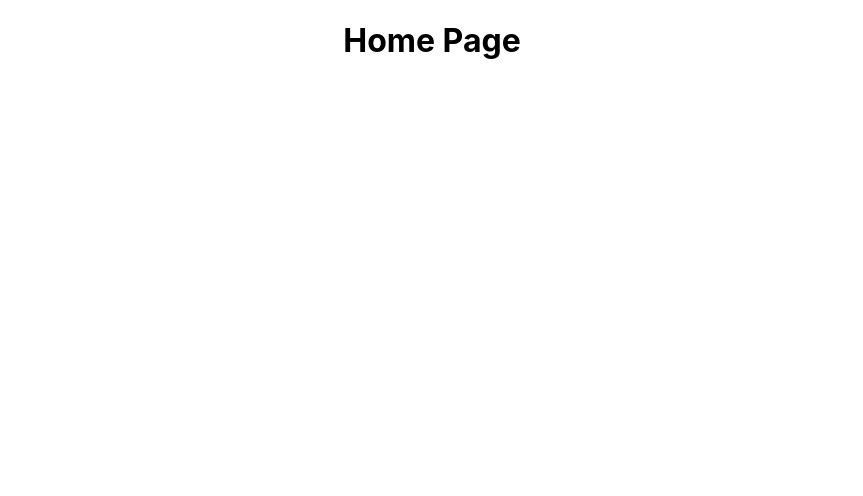
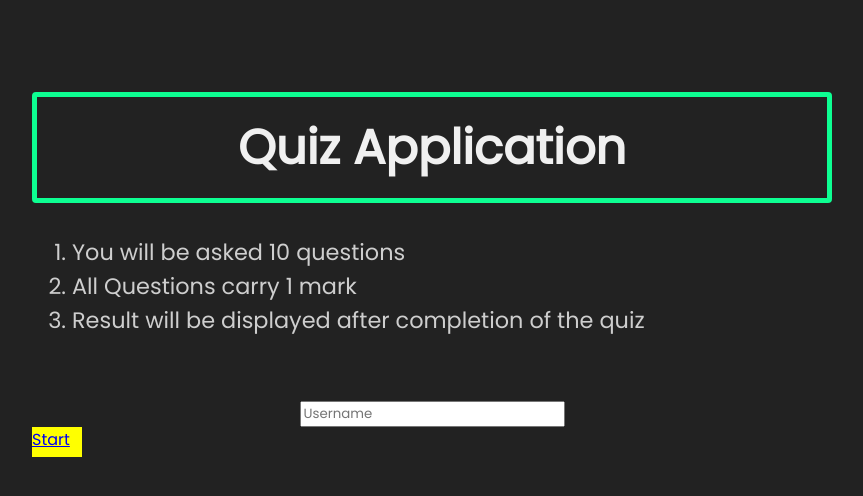
Before and after one commit to Vru007/Quiz-app, a React (Create React App) app in the folder frontend/: page / in a window 1280 px wide. Shown: the top 496 px of the page, without its empty margins (208-1071 px from the left). Built offline with nearby package versions, Linux system fonts and the light colour scheme.

Commit message:
home-page

```diff
--- a/frontend/src/components/home.js
+++ b/frontend/src/components/home.js
@@ -1,8 +1,30 @@
-import React from "react";
+import React, { useRef } from "react";
+import { Link } from "react-router-dom";
+import"../styles/home.css";
 
 function Home(){
+
+    const inputRef=useRef(null);
     return(
-        <h1>Home Page</h1>
+
+        <div className="container">
+          <h1 className='title text-light'>Quiz Application</h1>
+
+          <ol>
+          <li>You will be asked 10 questions</li>
+          <li>All Questions carry 1 mark</li>
+          <li>Result will be displayed after completion of the quiz</li>
+          </ol>
+
+          <form id='form'>
+            <input red={inputRef} type="text" placeholder="Username"></input>
+          </form>
+          <div style={{backgroundColor:"yellow",width:50,height:30}}classname="start">
+           <Link to={'quiz'}>Start</Link>
+          </div>
+
+
+        </div>
     )
 }
 export default Home;
--- a/frontend/src/styles/App.css
+++ b/frontend/src/styles/App.css
@@ -1,38 +1,172 @@
-.App {
-  text-align: center;
+@import url('https://fonts.googleapis.com/css2?family=Poppins&display=swap');
+
+:root{
+  --primary-color: #0DFF92;
+  --dark-color:#222222;
+  --light-color: #f0f0f0;
 }
 
-.App-logo {
-  height: 40vmin;
-  pointer-events: none;
+body, html{
+  height: 100%;
+  background: var(--dark-color)
 }
 
-@media (prefers-reduced-motion: no-preference) {
-  .App-logo {
-    animation: App-logo-spin infinite 20s linear;
-  }
+* > *{
+    font-family: 'Poppins', sans-serif;
 }
 
-.App-header {
-  background-color: #282c34;
-  min-height: 100vh;
-  display: flex;
-  flex-direction: column;
-  align-items: center;
-  justify-content: center;
-  font-size: calc(10px + 2vmin);
-  color: white;
+.container{
+  display: block;
+  position: relative;
+  margin: 40px auto;
+  height: auto;
+  width: 800px;
+  padding: 20px;
 }
 
-.App-link {
-  color: #61dafb;
+.container .title{
+    font-size: 3em;
+    text-align: center;
+    border: 5px solid var(--primary-color);
+    padding: .3em .2em;
+    border-radius: 4px;
 }
 
-@keyframes App-logo-spin {
-  from {
-    transform: rotate(0deg);
-  }
-  to {
-    transform: rotate(360deg);
-  }
+.text-light {
+	color: var(--light-color)
 }
+
+.container ul{
+  list-style: none;
+  margin: 0;
+  padding: 0;
+	overflow: auto;
+}
+
+.container .questions{
+    padding: 3em;
+}
+
+/*
+.container .questions .qid{
+  padding: .2em .7em;
+  color: #222222;
+  background-color: #0DFF92;
+  border-radius: 50px;
+} */
+
+.container .grid{
+    margin-top: 3em;
+    display: grid;
+    grid-template-columns: 1fr 1fr;
+}
+
+
+.container .btn{
+    padding: .2em 1.7em;
+    border: none;
+    border-radius: .1em;
+    font-size: 1.2em;
+}
+
+.container .btn:hover{
+    cursor: pointer;
+    background-color: #f0f0f0;
+    color: #202020;
+}
+
+.next{
+    background-color: var(--primary-color);
+    justify-self: flex-end;
+}
+
+.prev{
+    background-color: #faff5a;
+    justify-self: flex-start;
+}
+
+ul li{
+  color: #AAAAAA;
+  display: block;
+  position: relative;
+  float: left;
+  width: 100%;
+  height: 100px;
+	border-bottom: 1px solid #333;
+}
+
+ul li input[type=radio]{
+  position: absolute;
+  visibility: hidden;
+}
+
+ul li label{
+  display: block;
+  position: relative;
+  font-weight: 300;
+  font-size: 1.35em;
+  padding: 25px 25px 25px 80px;
+  margin: 10px auto;
+  height: 30px;
+  z-index: 9;
+  cursor: pointer;
+  -webkit-transition: all 0.25s linear;
+}
+
+ul li:hover label{
+	color: #FFFFFF;
+}
+
+ul li .check{
+  display: block;
+  position: absolute;
+  border: 5px solid #AAAAAA;
+  border-radius: 100%;
+  height: 25px;
+  width: 25px;
+  top: 30px;
+  left: 20px;
+	z-index: 5;
+	transition: border .25s linear;
+	-webkit-transition: border .25s linear;
+}
+
+ul li:hover .checked {
+  border: 5px solid #FFFFFF;
+}
+
+ul li .check::before {
+  display: block;
+  position: absolute;
+	content: '';
+  border-radius: 100%;
+  height: 15px;
+  width: 15px;
+  top: 5px;
+	left: 5px;
+  margin: auto;
+	transition: background 0.25s linear;
+	-webkit-transition: background 0.25s linear;
+}
+
+
+input[type=radio]:checked ~ .check {
+  border: 5px solid var(--primary-color)
+}
+
+input[type=radio]:checked ~ .check::before{
+  background: var(--primary-color)
+}
+
+input[type=radio]:checked ~ .text-primary{
+  color: var(--primary-color)
+}
+
+/* To get selected option we are using this checked class */
+.checked {
+  border: 5px solid var(--primary-color) !important;
+}
+
+.checked::before{
+  background: var(--primary-color)
+}
--- /dev/null
+++ b/frontend/src/styles/home.css
@@ -0,0 +1,35 @@
+.container ol li{
+    font-size: 1.4em;
+    color: #cecece;
+}
+
+.start{
+    display: flex;
+    justify-content: center;
+    padding-top: 2em;
+    background-color: #e9f10c;
+}
+
+.start .btn{
+    padding: .2em 1.7em;
+    border: none;
+    border-radius: .1em;
+    font-size: 1.2em;
+    color: #202020;
+    text-decoration: none;
+
+}
+
+#form{
+    display: flex;
+    justify-content: center;
+    margin-top: 4em;
+}
+
+#form .userid{
+    padding: .7em 2em;
+    width: 50%;
+    border: none;
+    border-radius: 3px;
+    font-size: 1em;
+}
```
